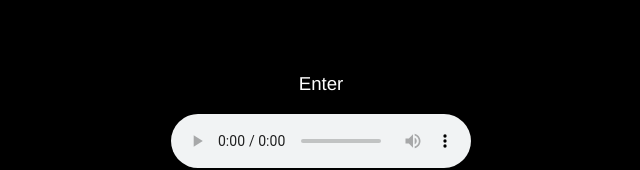
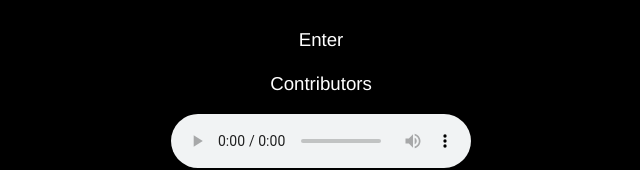
Before and after one commit to x97gfq/litf-app, a Vue app: page / in a window 1280 px wide. Shown: the part 605-775 px from the top of the page, without its empty margins (319-959 px from the left). Built offline with nearby package versions, Linux system fonts and the light colour scheme.

Commit message:
Created Contributors Page

```diff
--- a/src/components/LightInTheForestIntro.vue
+++ b/src/components/LightInTheForestIntro.vue
@@ -7,7 +7,7 @@
       </div>
     </div>
     <div class="bottom_nav">
-      <p><router-link to="/Main">Enter</router-link></p>
+      <p><router-link to="/Main">Enter</router-link></p><p><router-link to="/Contributors">Contributors</router-link></p>
       <audio controls autoplay>
         <source src="@/assets/audio/1. Judy - It is Dark.wav" type="audio/ogg">
       </audio>
--- a/src/router/index.js
+++ b/src/router/index.js
@@ -19,7 +19,12 @@ const routes = [
     path: '/about',
     name: 'About',
     component: () => import(/* webpackChunkName: "about" */ '../views/About.vue')
-  }
+  },
+  {
+    path: '/contributors',
+    name: 'Contributors',
+    component: () => import(/* webpackChunkName: "about" */ '../views/Contributors.vue')
+  },
 ]
 
 const router = new VueRouter({
--- /dev/null
+++ b/src/views/Contributors.vue
@@ -0,0 +1,24 @@
+<template>
+  <div class="contributors">
+    <h3>Contributors</h3>
+    <br/>
+    <br/>
+    <br/>
+    <br/>
+    <br/>
+    <p><router-link to="/">Back to Intro</router-link></p>
+  </div>
+</template>
+
+<style lang="scss" scoped>
+.contributors {
+  color: white;
+  padding-top: 20px;
+}
+</style>
+
+<script>
+export default {
+  name: 'Contributors'
+}
+</script>
```
